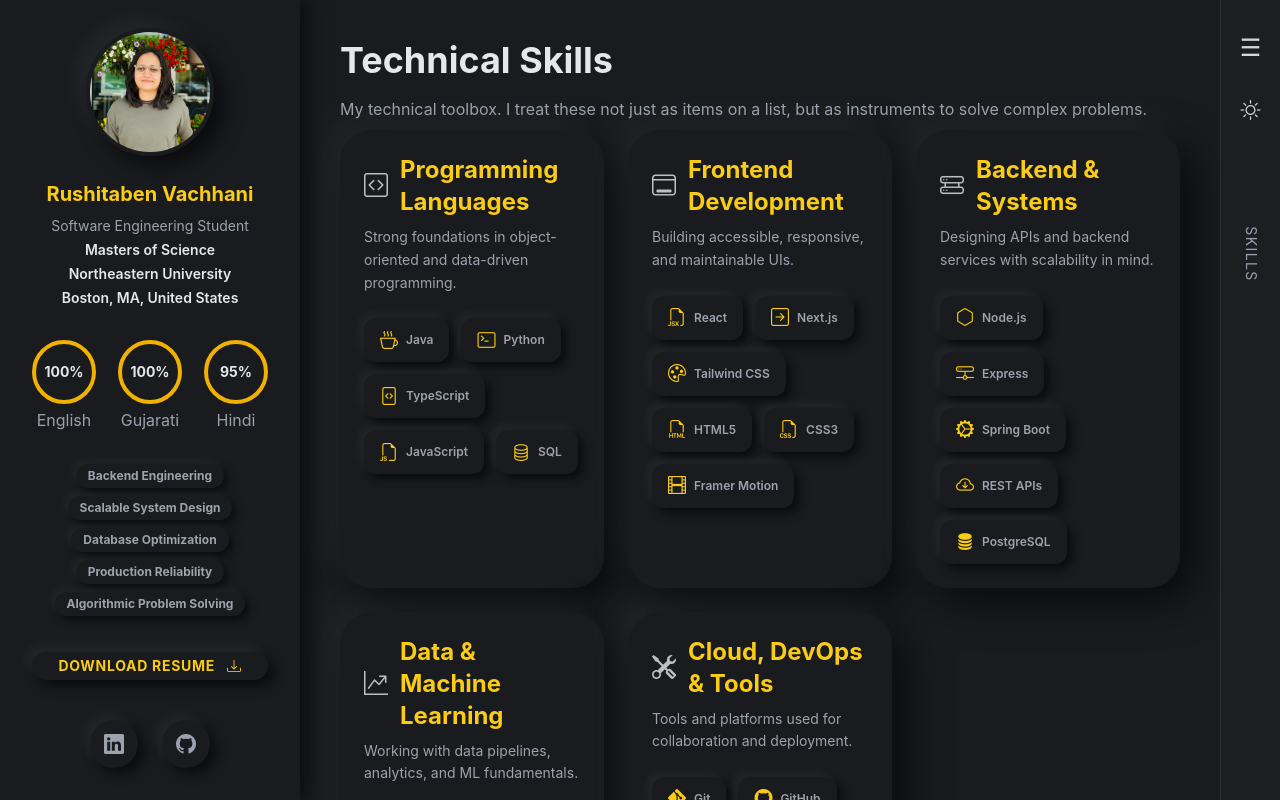
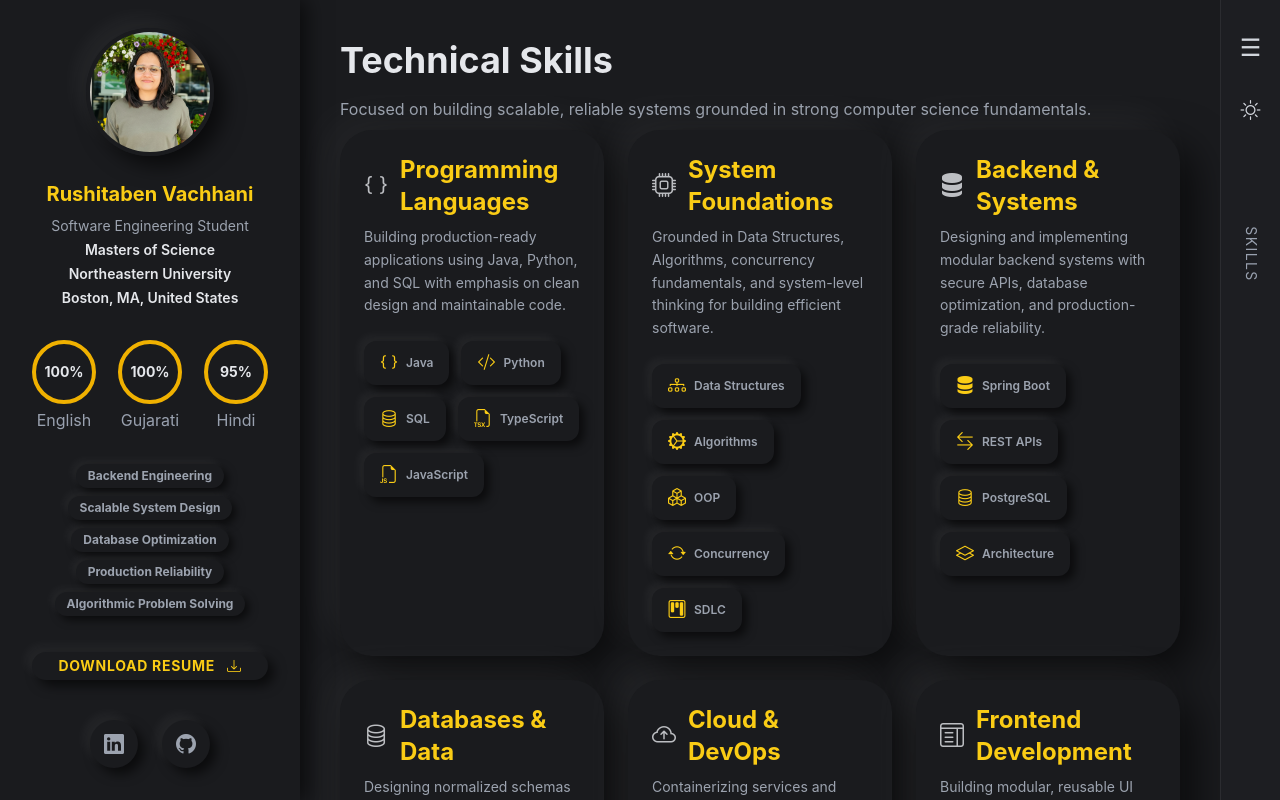
Before and after one commit to rushita-vachhani/resume, a Next.js app: page /skills in a window 1280 px wide. Built offline with nearby package versions, Linux system fonts and the light colour scheme.

Commit message:
Revise SkillsPage component to enhance technical skills representation and clarity; update skill sections and descriptions for improved focus on backend engineering and system design.

```diff
--- a/src/app/skills/page.tsx
+++ b/src/app/skills/page.tsx
@@ -9,7 +9,7 @@
           Technical Skills
         </h1>
         <p className="text-text-secondary text-md leading-relaxed">
-          My technical toolbox. I treat these not just as items on a list, but as instruments to solve complex problems.
+          Focused on building scalable, reliable systems grounded in strong computer science fundamentals.
         </p>
       </header>
 
@@ -17,66 +17,84 @@
       <div className="grid grid-cols-1 md:grid-cols-2 xl:grid-cols-3 gap-6 pb-12">
         <SkillSection
           title="Programming Languages"
-          icon="bi-code-square"
-          description="Strong foundations in object-oriented and data-driven programming."
+          icon="bi-braces"
+          description="Building production-ready applications using Java, Python, and SQL with emphasis on clean design and maintainable code."
           skills={[
-            { name: "Java", level: 85, icon: "bi-cup-hot" },
-            { name: "Python", level: 85, icon: "bi-terminal" },
-            { name: "TypeScript", level: 90, icon: "bi-file-code" },
+            { name: "Java", level: 85, icon: "bi-braces" },
+            { name: "Python", level: 85, icon: "bi-code-slash" },
+            { name: "SQL", level: 80, icon: "bi-database" },
+            { name: "TypeScript", level: 90, icon: "bi-filetype-tsx" },
             { name: "JavaScript", level: 90, icon: "bi-filetype-js" },
-            { name: "SQL", level: 80, icon: "bi-database" },
+          ]}
+        />
+
+        <SkillSection
+          title="System Foundations"
+          icon="bi-cpu"
+          description="Grounded in Data Structures, Algorithms, concurrency fundamentals, and system-level thinking for building efficient software."
+          skills={[
+            { name: "Data Structures", level: 85, icon: "bi-diagram-3" },
+            { name: "Algorithms", level: 85, icon: "bi-gear-wide-connected" },
+            { name: "OOP", level: 80, icon: "bi-boxes" },
+            { name: "Concurrency", level: 90, icon: "bi-arrow-repeat" },
+            { name: "SDLC", level: 80, icon: "bi-kanban" },
+          ]}
+        />
+
+        <SkillSection
+          title="Backend & Systems"
+          icon="bi-server"
+          description="Designing and implementing modular backend systems with secure APIs, database optimization, and production-grade reliability."
+          skills={[
+            { name: "Spring Boot", level: 85, icon: "bi-server" },
+            { name: "REST APIs", level: 85, icon: "bi-arrow-left-right" },
+            { name: "PostgreSQL", level: 80, icon: "bi-database" },
+            { name: "Architecture", level: 90, icon: "bi-layers" },
+          ]}
+        />
+
+        <SkillSection
+          title="Databases & Data"
+          icon="bi-database"
+          description="Designing normalized schemas and optimizing SQL queries to ensure data integrity and performance."
+          skills={[
+            { name: "SQL Optimization", level: 90, icon: "bi-speedometer2" },
+            { name: "Normalization", level: 85, icon: "bi-diagram-2" },
+            { name: "Transactions", level: 90, icon: "bi-arrow-repeat" },
+          ]}
+        />
+
+        <SkillSection
+          title="Cloud & DevOps"
+          icon="bi-cloud-arrow-up"
+          description="Containerizing services and deploying cloud-ready systems using Docker and AWS fundamentals."
+          skills={[
+            { name: "Docker", level: 80, icon: "bi-box-seam" },
+            { name: "AWS", level: 70, icon: "bi-cloud" },
+            { name: "CI/CD", level: 75, icon: "bi-arrow-repeat" },
+            { name: "Git", level: 70, icon: "bi-git" },
           ]}
         />
 
         <SkillSection
           title="Frontend Development"
-          icon="bi-window-desktop"
-          description="Building accessible, responsive, and maintainable UIs."
+          icon="bi-layout-text-window"
+          description="Building modular, reusable UI components with focus on performance and maintainability."
           skills={[
-            { name: "React", level: 90, icon: "bi-filetype-jsx" },
-            { name: "Next.js", level: 85, icon: "bi-arrow-right-square" },
-            { name: "Tailwind CSS", level: 90, icon: "bi-palette" },
-            { name: "HTML5", level: 95, icon: "bi-filetype-html" },
-            { name: "CSS3", level: 95, icon: "bi-filetype-css" },
-            { name: "Framer Motion", level: 70, icon: "bi-film" },
-          ]}
-        />
-
-        <SkillSection
-          title="Backend & Systems"
-          icon="bi-hdd-rack"
-          description="Designing APIs and backend services with scalability in mind."
-          skills={[
-            { name: "Node.js", level: 85, icon: "bi-hexagon" },
-            { name: "Express", level: 85, icon: "bi-hdd-network" },
-            { name: "Spring Boot", level: 80, icon: "bi-gear-wide-connected" },
-            { name: "REST APIs", level: 90, icon: "bi-cloud-arrow-down" },
-            { name: "PostgreSQL", level: 80, icon: "bi-database-fill" },
+            { name: "React", level: 80, icon: "bi-code-slash" },
+            { name: "Next.js", level: 70, icon: "bi-window" },
+            { name: "Responsive UI", level: 75, icon: "bi-phone" },
           ]}
         />
 
         <SkillSection
           title="Data & Machine Learning"
-          icon="bi-graph-up-arrow"
-          description="Working with data pipelines, analytics, and ML fundamentals."
+          icon="bi-bar-chart-line"
+          description="Implementing end-to-end data pipelines and applying ML fundamentals for analytics-driven applications."
           skills={[
-            { name: "Pandas / NumPy", level: 80, icon: "bi-table" },
-            { name: "Scikit-Learn", level: 70, icon: "bi-robot" },
-            { name: "Data Visualization", level: 75, icon: "bi-pie-chart" },
-            { name: "Feature Engineering", level: 70, icon: "bi-sliders" },
-          ]}
-        />
-
-        <SkillSection
-          title="Cloud, DevOps & Tools"
-          icon="bi-tools"
-          description="Tools and platforms used for collaboration and deployment."
-          skills={[
-            { name: "Git", level: 90, icon: "bi-git" },
-            { name: "GitHub", level: 90, icon: "bi-github" },
-            { name: "Docker", level: 75, icon: "bi-box-seam" },
-            { name: "AWS", level: 70, icon: "bi-cloud" },
-            { name: "Postman", level: 85, icon: "bi-send" },
+            { name: "Pandas", level: 80, icon: "bi-table" },
+            { name: "Scikit-Learn", level: 70, icon: "bi-cpu" },
+            { name: "Feature Engineering", level: 75, icon: "bi-sliders" },
           ]}
         />
       </div>
```
